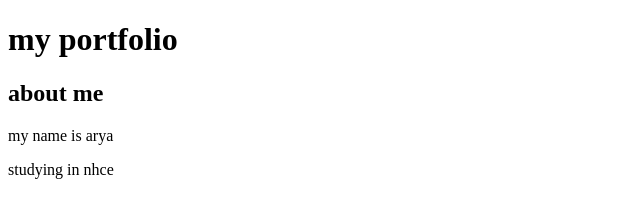
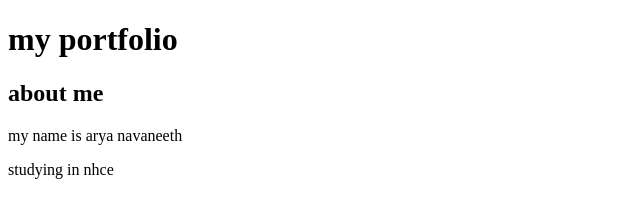
Before and after one commit to aryanav8/portfolio-website, a plain HTML site: page prgrmm/index.html in a window 1280 px wide. Shown: the full height of the page, 0-640 px from the left. Drawn offline with Linux system fonts and the light colour scheme.

Commit message:
Update index.html

```diff
--- a/prgrmm/index.html
+++ b/prgrmm/index.html
@@ -8,7 +8,7 @@
 <body>
   <h1>my portfolio</h1>
   <h2>about me</h2>
-  <p>my name is arya</p>
+  <p>my name is arya navaneeth</p>
   <p>studying in nhce</p>
 </body>
 </html>
```
